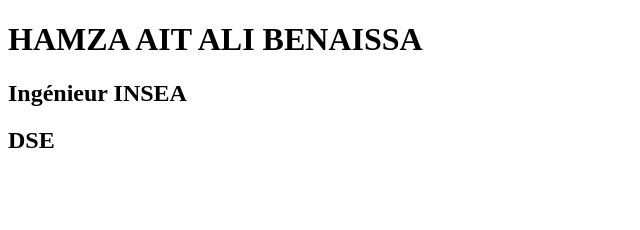
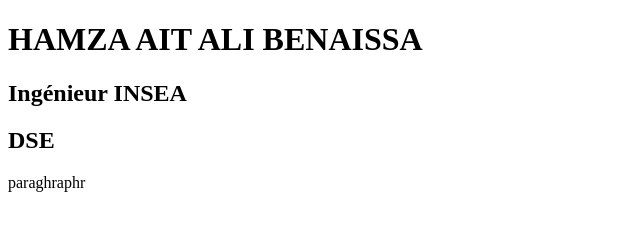
Before and after one commit to hamza-240/mon-port, a plain HTML site: page index.html in a window 1280 px wide. Shown: the whole page, without its empty margins (0-640 px from the left). Drawn offline with Linux system fonts and the light colour scheme.

Commit message:
feat:new paragraph

```diff
--- a/index.html
+++ b/index.html
@@ -9,5 +9,6 @@
     <h1> HAMZA AIT ALI BENAISSA </h1>
     <h2>Ingénieur INSEA</h2>
     <h2>DSE</h2>
+    <div>paraghraphr</div>
 </body>
 </html>
```
Also changed, not shown: 1 other file.
